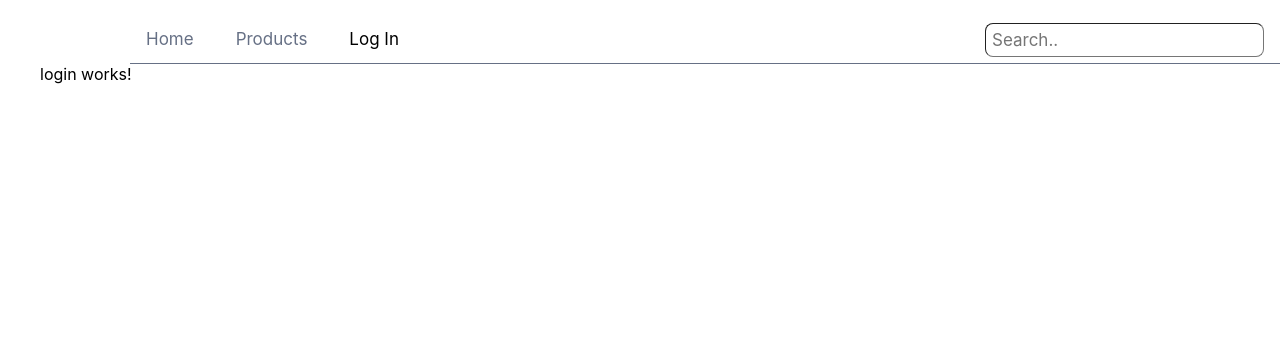
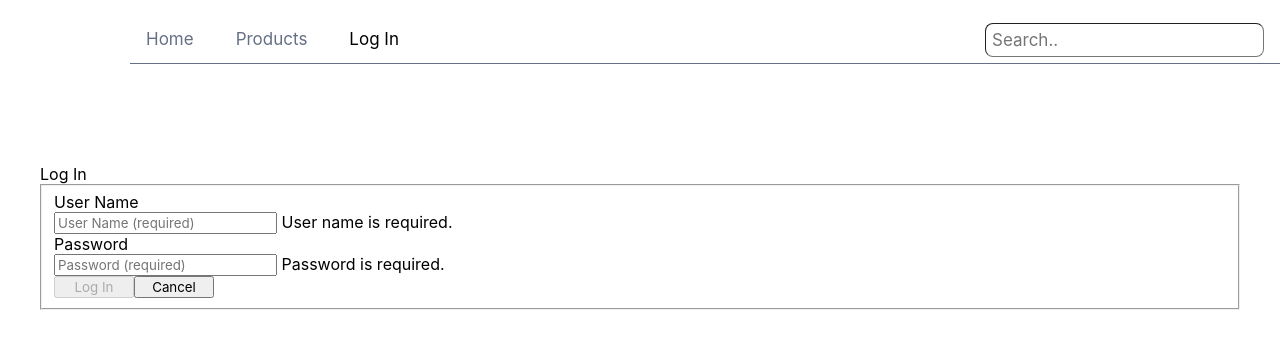
Before and after one commit to ahmed-elhelw/interviewTask, an Angular app: page /login in a window 1280 px wide. Shown: the top 348 px of the page. Built offline with nearby package versions, Linux system fonts and the light colour scheme; what ngx-pagination would draw is missing.

Commit message:
add login

```diff
--- a/src/app/user/auth.service.ts
+++ b/src/app/user/auth.service.ts
@@ -1,9 +1,39 @@
 import { Injectable } from '@angular/core';
+import { User } from './user';
 
 @Injectable({
   providedIn: 'root'
 })
 export class AuthService {
+  currentUser?: User | undefined;
+  redirectUrl = '';
+
+  get isLoggedIn(): boolean {
+    return !!this.currentUser;
+  }
 
   constructor() { }
+
+  login(userName: string, password: string): void {
+    if (!userName || !password) {
+      return;
+    }
+    if (userName === 'admin') {
+      this.currentUser = {
+        id: 1,
+        userName,
+        isAdmin: true
+      };
+      return;
+    }
+    this.currentUser = {
+      id: 2,
+      userName,
+      isAdmin: false
+    };
+  }
+
+  logout(): void {
+    this.currentUser = undefined;
+  }
 }
--- a/src/app/user/login/login.component.css
+++ b/src/app/user/login/login.component.css
@@ -0,0 +1,3 @@
+.card{
+  margin-top: 100px;
+}
--- a/src/app/user/login/login.component.html
+++ b/src/app/user/login/login.component.html
@@ -1 +1,72 @@
-<p>login works!</p>
+<div class="card">
+  <div class="card-header">
+    {{pageTitle}}
+  </div>
+
+  <div class="card-body">
+    <form novalidate
+          (ngSubmit)="login(loginForm)"
+          #loginForm="ngForm"
+          autocomplete="off">
+      <fieldset>
+
+        <div class="row mt-2">
+          <label
+                 for="userNameId">User Name</label>
+          <div>
+            <input class="form-control"
+                   id="userNameId"
+                   type="text"
+                   placeholder="User Name (required)"
+                   required
+                   ngModel
+                   name="userName"
+                   #userNameVar="ngModel"
+                   [ngClass]="{'is-invalid': (userNameVar.touched || userNameVar.dirty) && !userNameVar.valid }" />
+            <span class="invalid-feedback">
+              <span *ngIf="userNameVar.errors?.['required']">
+                User name is required.
+              </span>
+            </span>
+          </div>
+        </div>
+
+        <div >
+          <label for="passwordId">Password</label>
+
+          <div>
+            <input class="form-control"
+                   id="passwordId"
+                   type="password"
+                   placeholder="Password (required)"
+                   required
+                   ngModel
+                   name="password"
+                   #passwordVar="ngModel"
+                   [ngClass]="{'is-invalid': (passwordVar.touched || passwordVar.dirty) && !passwordVar.valid }" />
+            <span class="invalid-feedback">
+              <span *ngIf="passwordVar.errors?.['required']">
+                Password is required.
+              </span>
+            </span>
+          </div>
+        </div>
+
+        <div>
+          <div>
+            <button type="submit"
+                    style="width:80px"
+                    [disabled]="!loginForm.valid">
+              Log In
+            </button>
+            <button type="button"
+                    style="width:80px"
+                    [routerLink]="['/welcome']">
+              Cancel
+            </button>
+          </div>
+        </div>
+      </fieldset>
+    </form>
+  </div>
+</div>
--- a/src/app/user/login/login.component.ts
+++ b/src/app/user/login/login.component.ts
@@ -1,4 +1,7 @@
 import { Component } from '@angular/core';
+import { NgForm } from '@angular/forms';
+import { Router } from '@angular/router';
+import { AuthService } from '../auth.service';
 
 @Component({
   selector: 'app-login',
@@ -6,5 +9,27 @@ import { Component } from '@angular/core';
   styleUrls: ['./login.component.css']
 })
 export class LoginComponent {
+  errorMessage = '';
+  pageTitle = 'Log In';
+
+  constructor(private authService: AuthService,
+              private router: Router) { }
+
+  login(loginForm: NgForm): void {
+    if (loginForm && loginForm.valid) {
+      const userName = loginForm.form.value.userName;
+      const password = loginForm.form.value.password;
+      this.authService.login(userName, password);
+
+      // Navigate to the Product List page after log in.
+      if (this.authService.redirectUrl) {
+        this.router.navigateByUrl(this.authService.redirectUrl);
+      } else {
+        this.router.navigate(['/products']);
+      }
+    } else {
+      this.errorMessage = 'Please enter a user name and password.';
+    }
+  }
 
 }
```
